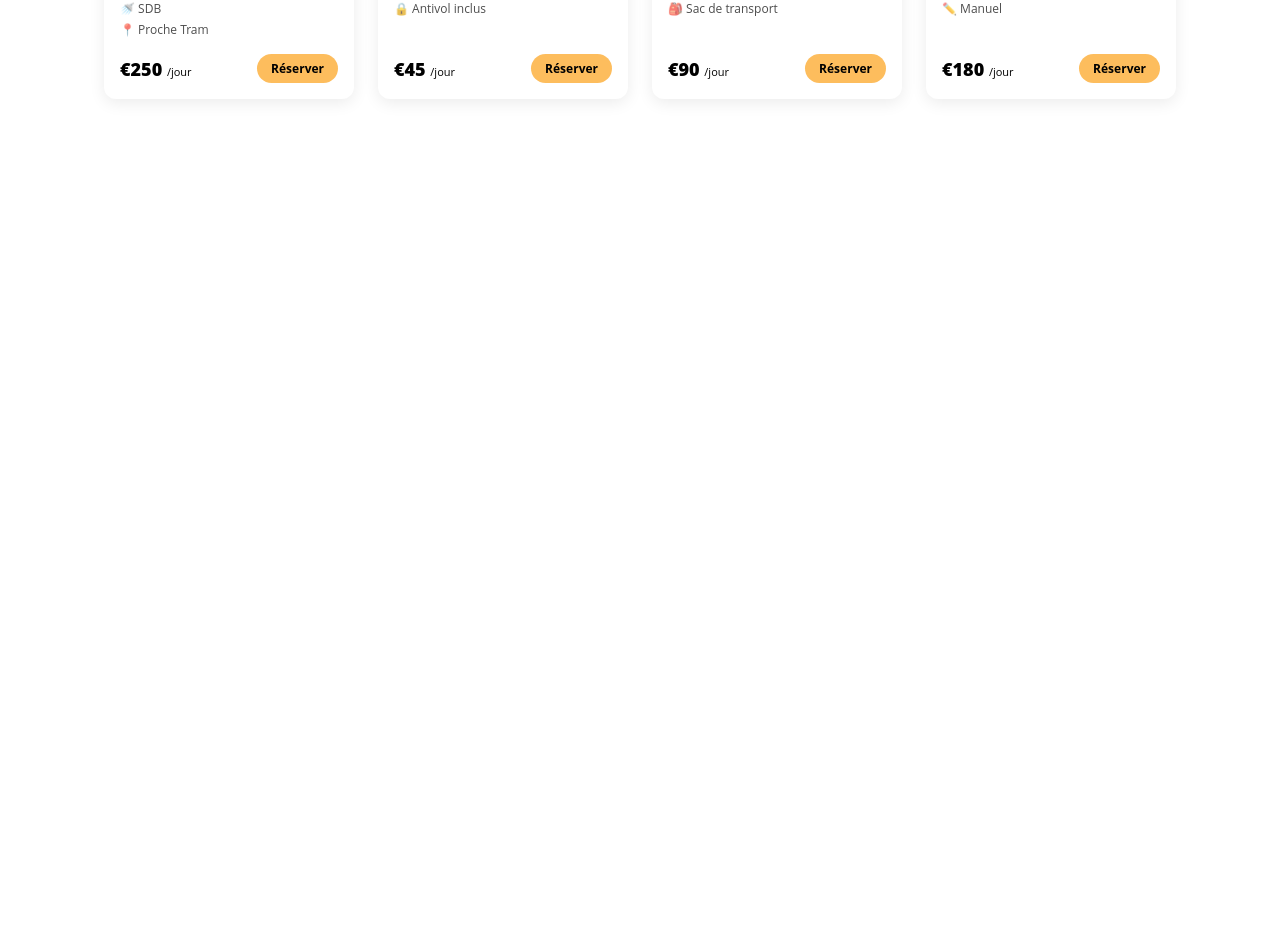
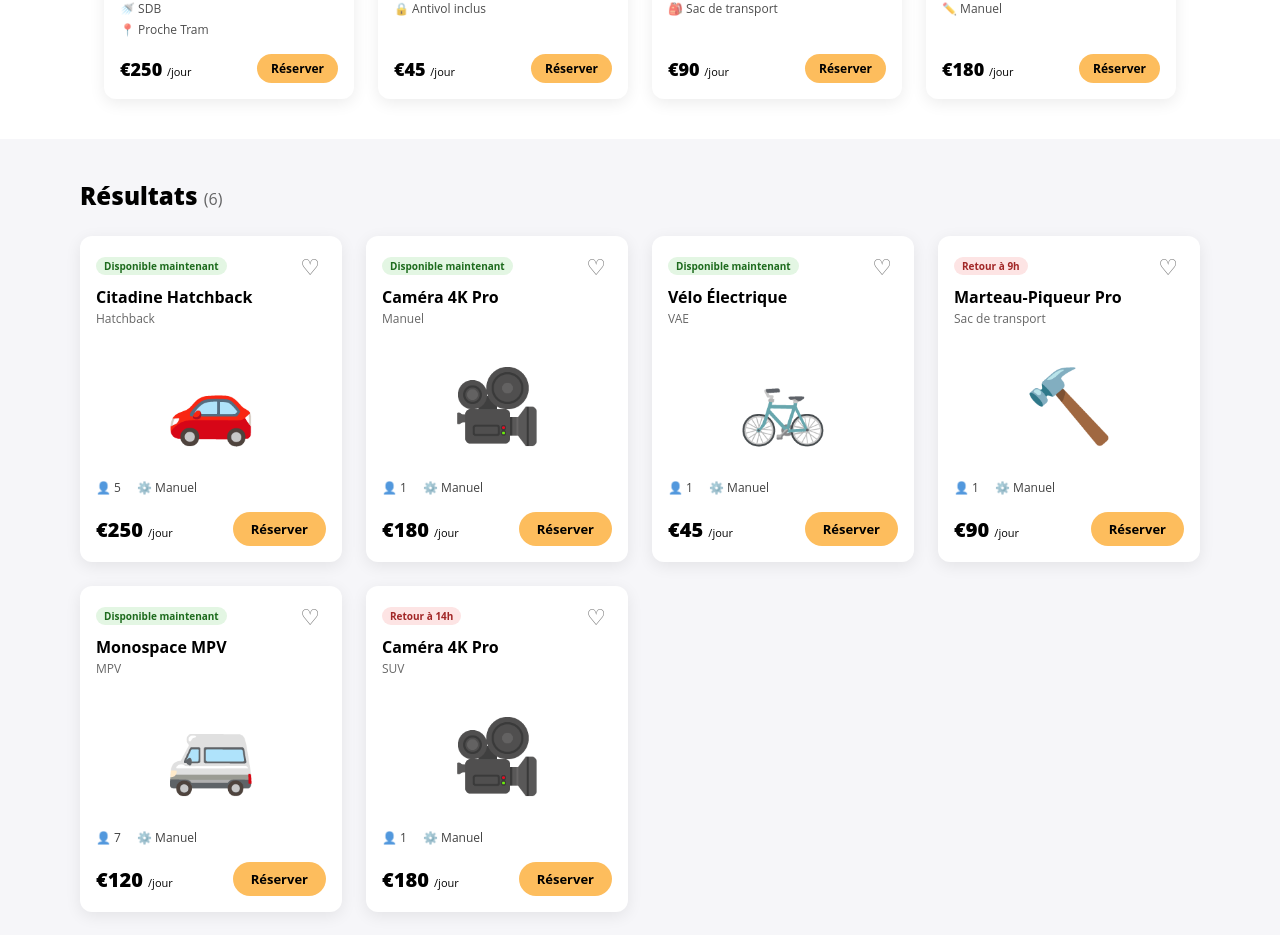
Before and after one commit to mltmohamed/collab, a React (Vite) app in the folder frontend/: page / in a window 1280 px wide. Shown: the part 1036-1971 px from the top of the page. Before the commit the page ends 1175 px from the top, so only its background shows below. Built offline with nearby package versions, Linux system fonts and the light colour scheme.

Commit message:
ajout des dernier element

```diff
--- a/frontend/src/App.jsx
+++ b/frontend/src/App.jsx
@@ -4,6 +4,7 @@ import Hero from "./components/Hero/Hero";
 import FilterBar from "./components/FilterBar/FilterBar";
 import Categories from "./components/Categories/Categories";
 import BestOffers from "./components/BestOffers/BestOffers";
+import ResultsGrid from "./components/ResultsGrid/ResultsGrid";
 
 export default function App() {
   return (
@@ -13,7 +14,10 @@ export default function App() {
       <FilterBar onFilter={(kw) => console.log("Mot-clé :", kw)} />
       <Categories onSelect={(id) => console.log("Catégorie :", id)} />
       <BestOffers onReserve={(offer) => console.log("Réserver :", offer)} />
-      {/* Étape 5 : grille de résultats + filtres */}
+      <ResultsGrid
+        onToggleFavorite={(id, fav) => console.log("Favori :", id, fav)}
+        onReserve={(item) => console.log("Réserver :", item)}
+      />
     </>
   );
 }
--- /dev/null
+++ b/frontend/src/components/ResultCard/ResultCard.css
@@ -0,0 +1,68 @@
+.result {
+  display: flex;
+  flex-direction: column;
+  padding: var(--space-2);
+  background: var(--color-light);
+  border-radius: var(--radius-sm);
+  box-shadow: 0 4px 16px rgba(0, 0, 0, 0.08);
+}
+
+.result__top { display: flex; justify-content: space-between; align-items: center; min-height: 28px; }
+
+.result__badge {
+  padding: 2px 8px;
+  border-radius: var(--radius-pill);
+  font-size: 10px;
+  font-weight: 700;
+}
+.result__badge.is-ok { background: #e3f6e3; color: #1d6b1d; }
+.result__badge.is-off { background: #fde4e4; color: #a12626; }
+
+.result__fav {
+  border: 0;
+  background: none;
+  font-size: 22px;
+  line-height: 1;
+  color: rgba(0, 0, 0, 0.55);
+}
+.result__fav.is-on { color: #e03131; }
+
+.result__title { margin: 6px 0 0; font-size: 16px; font-weight: 700; }
+.result__subtitle { margin: 2px 0 0; font-size: 12px; color: rgba(0, 0, 0, 0.6); }
+
+.result__media {
+  display: grid;
+  place-items: center;
+  height: 120px;
+  margin: var(--space-2) 0;
+  font-size: 72px;
+}
+.result__media img { width: 100%; height: 100%; object-fit: contain; }
+
+.result__specs {
+  display: flex;
+  gap: var(--space-2);
+  margin-bottom: var(--space-2);
+  font-size: 12px;
+  color: rgba(0, 0, 0, 0.75);
+}
+
+.result__footer {
+  margin-top: auto;
+  display: flex;
+  align-items: center;
+  justify-content: space-between;
+}
+.result__price { margin: 0; font-size: 20px; font-weight: 800; }
+.result__price span { font-size: 11px; font-weight: 400; }
+
+.result__btn {
+  border: 0;
+  border-radius: var(--radius-pill);
+  padding: 8px 18px;
+  background: var(--color-primary);
+  color: var(--color-dark);
+  font-size: 13px;
+  font-weight: 700;
+}
+.result__btn:hover { filter: brightness(0.95); }
--- /dev/null
+++ b/frontend/src/components/ResultCard/ResultCard.jsx
@@ -0,0 +1,54 @@
+import "./ResultCard.css";
+
+// item = { id, title, subtitle, image?, emoji?, available, statusLabel, seats, transmission, price, unit? }
+export default function ResultCard({
+  item,
+  isFavorite = false,
+  onToggleFavorite = () => {},
+  onReserve = () => {},
+}) {
+  const {
+    title, subtitle, image, emoji, available = true, statusLabel,
+    seats, transmission, price, unit = "/jour",
+  } = item;
+
+  return (
+    <article className="result">
+      <div className="result__top">
+        <span className={`result__badge ${available ? "is-ok" : "is-off"}`}>
+          {statusLabel ?? (available ? "Disponible" : "Indisponible")}
+        </span>
+        <button
+          type="button"
+          className={`result__fav${isFavorite ? " is-on" : ""}`}
+          aria-pressed={isFavorite}
+          aria-label={isFavorite ? "Retirer des favoris" : "Ajouter aux favoris"}
+          onClick={() => onToggleFavorite(item.id, !isFavorite)}
+        >
+          {isFavorite ? "♥" : "♡"}
+        </button>
+      </div>
+
+      <h3 className="result__title">{title}</h3>
+      {subtitle && <p className="result__subtitle">{subtitle}</p>}
+
+      <div className="result__media">
+        {image ? <img src={image} alt={title} /> : <span aria-hidden="true">{emoji}</span>}
+      </div>
+
+      <div className="result__specs">
+        {seats != null && <span>👤 {seats}</span>}
+        {transmission && <span>⚙️ {transmission}</span>}
+      </div>
+
+      <div className="result__footer">
+        <p className="result__price">
+          €{price} <span>{unit}</span>
+        </p>
+        <button type="button" className="result__btn" onClick={() => onReserve(item)}>
+          Réserver
+        </button>
+      </div>
+    </article>
+  );
+}
--- /dev/null
+++ b/frontend/src/components/ResultsGrid/ResultsGrid.css
@@ -0,0 +1,22 @@
+.results {
+  background: #f6f6f9;
+  padding: var(--space-4) var(--space-3);
+}
+
+.results__title,
+.results__grid,
+.results__empty {
+  max-width: var(--container);
+  margin-inline: auto;
+}
+
+.results__title { margin-block: 0 var(--space-3); font-size: 24px; font-weight: 800; }
+.results__title span { font-size: 16px; font-weight: 400; color: rgba(0, 0, 0, 0.6); }
+
+.results__grid {
+  display: grid;
+  grid-template-columns: repeat(auto-fill, minmax(230px, 1fr));
+  gap: var(--space-3);
+}
+
+.results__empty { color: rgba(0, 0, 0, 0.6); }
--- /dev/null
+++ b/frontend/src/components/ResultsGrid/ResultsGrid.jsx
@@ -0,0 +1,55 @@
+import { useState } from "react";
+import ResultCard from "../ResultCard/ResultCard";
+import "./ResultsGrid.css";
+
+// Données d'exemple : à remplacer par l'API
+const DEFAULT_RESULTS = [
+  { id: 1, title: "Citadine Hatchback", subtitle: "Hatchback", emoji: "🚗", available: true, statusLabel: "Disponible maintenant", seats: 5, transmission: "Manuel", price: 250 },
+  { id: 2, title: "Caméra 4K Pro", subtitle: "Manuel", emoji: "🎥", available: true, statusLabel: "Disponible maintenant", seats: 1, transmission: "Manuel", price: 180 },
+  { id: 3, title: "Vélo Électrique", subtitle: "VAE", emoji: "🚲", available: true, statusLabel: "Disponible maintenant", seats: 1, transmission: "Manuel", price: 45 },
+  { id: 4, title: "Marteau-Piqueur Pro", subtitle: "Sac de transport", emoji: "🔨", available: false, statusLabel: "Retour à 9h", seats: 1, transmission: "Manuel", price: 90 },
+  { id: 5, title: "Monospace MPV", subtitle: "MPV", emoji: "🚐", available: true, statusLabel: "Disponible maintenant", seats: 7, transmission: "Manuel", price: 120 },
+  { id: 6, title: "Caméra 4K Pro", subtitle: "SUV", emoji: "🎥", available: false, statusLabel: "Retour à 14h", seats: 1, transmission: "Manuel", price: 180 },
+];
+
+export default function ResultsGrid({
+  results = DEFAULT_RESULTS,
+  initialFavorites = [], // ids déjà en favoris (venant du back)
+  onToggleFavorite = () => {}, // (id, isFavorite)
+  onReserve = () => {},
+}) {
+  const [favorites, setFavorites] = useState(() => new Set(initialFavorites));
+
+  const handleFavorite = (id, isFav) => {
+    setFavorites((prev) => {
+      const next = new Set(prev);
+      isFav ? next.add(id) : next.delete(id);
+      return next;
+    });
+    onToggleFavorite(id, isFav);
+  };
+
+  return (
+    <section className="results">
+      <h2 className="results__title">
+        Résultats <span>({results.length})</span>
+      </h2>
+
+      {results.length ? (
+        <div className="results__grid">
+          {results.map((item) => (
+            <ResultCard
+              key={item.id}
+              item={item}
+              isFavorite={favorites.has(item.id)}
+              onToggleFavorite={handleFavorite}
+              onReserve={onReserve}
+            />
+          ))}
+        </div>
+      ) : (
+        <p className="results__empty">Aucun résultat pour votre recherche.</p>
+      )}
+    </section>
+  );
+}
```
